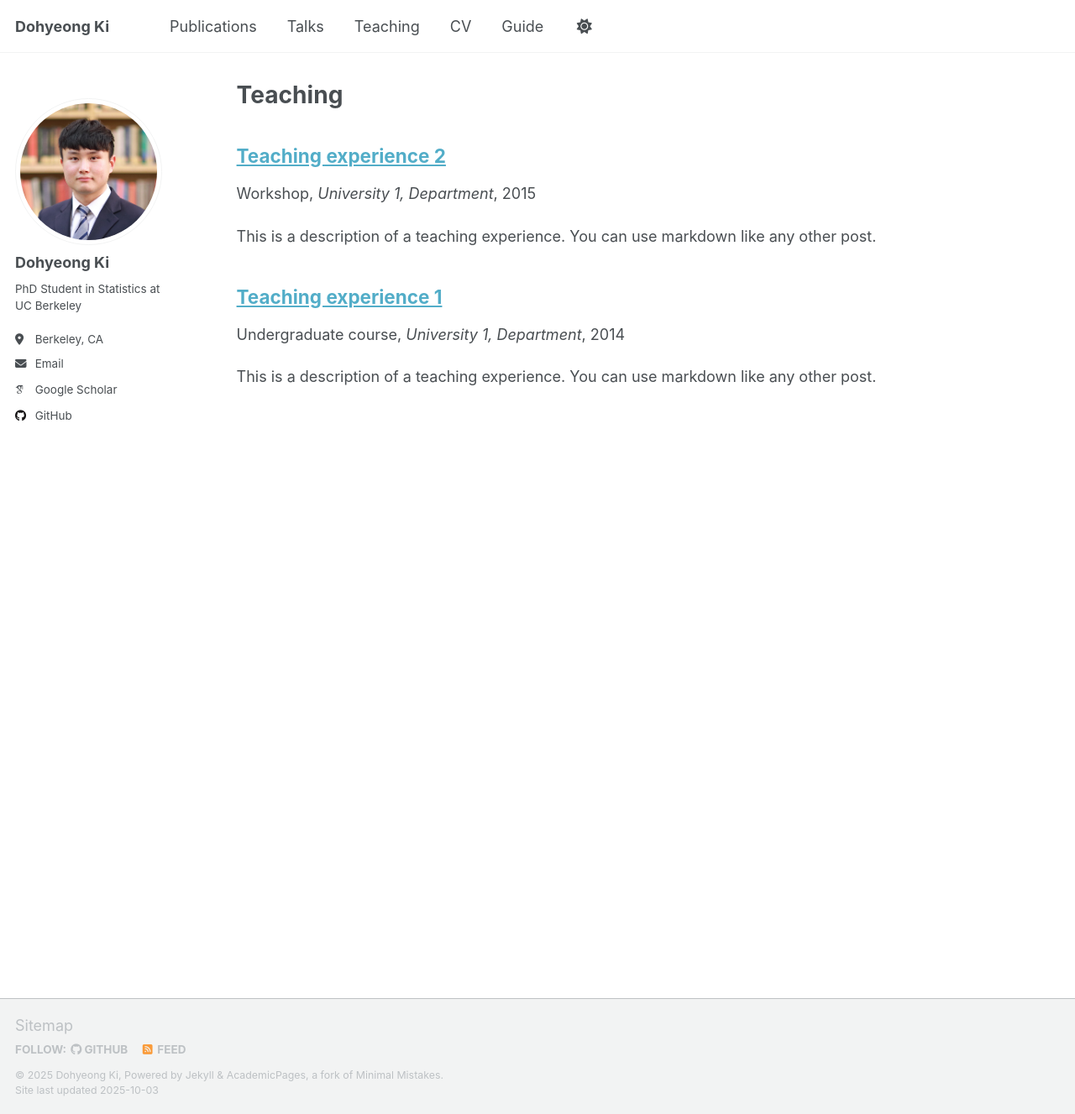
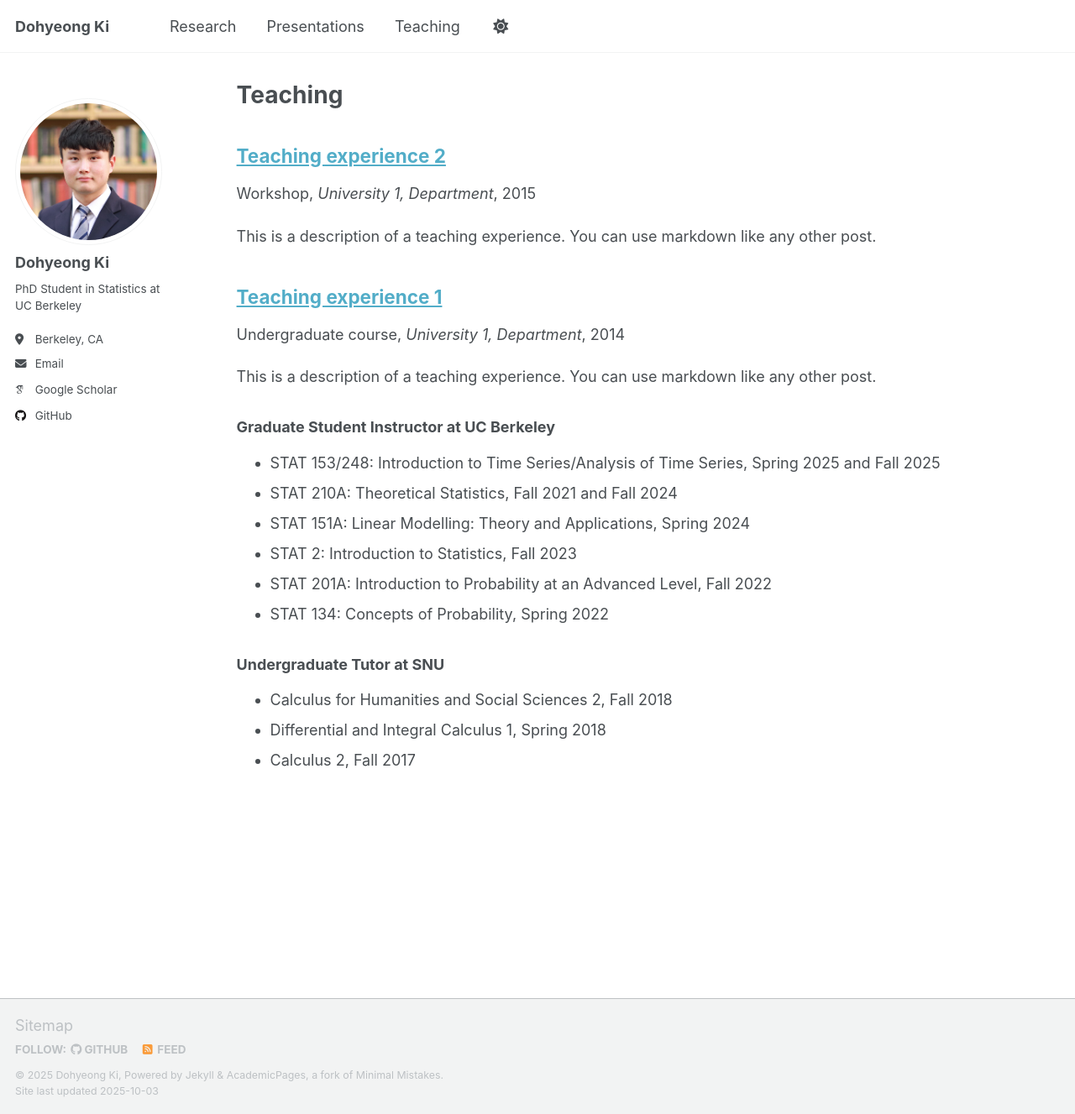
Before and after one commit to DohyeongKi/dohyeongki.github.io, a Jekyll site: the page built from _pages/teaching.md, in a window 1280 px wide and 1327 px high. Shown: the whole window at 84% size. Built offline with Jekyll 4.4.1, drawn with Linux system fonts in a browser that asks for light colours; some web fonts are replaced; a script that is not in the unit is left out.

Commit message:
Update teaching

```diff
--- a/_data/navigation.yml
+++ b/_data/navigation.yml
@@ -8,10 +8,10 @@
 #      Markdown formatted page while the second is generated using JSON.
 
 main:
-  - title: "Publications"
+  - title: "Research"
     url: /publications/
 
-  - title: "Talks"
+  - title: "Presentations"
     url: /talks/
 
   - title: "Teaching"
@@ -23,11 +23,11 @@ main:
   #- title: "Blog Posts"
   #  url: /year-archive/
 
-  - title: "CV"
-    url: /cv/
+  #- title: "CV"
+  #  url: /cv/
 
-  # - title: "CV"
-  #   url: /cv-json/
+  #- title: "CV"
+  #  url: /cv-json/
 
-  - title: "Guide"
-    url: /markdown/
+  #- title: "Guide"
+  #  url: /markdown/
--- /dev/null
+++ b/_pages/teaching.md
@@ -0,0 +1,28 @@
+---
+layout: archive
+title: "Teaching"
+permalink: /teaching/
+author_profile: true
+---
+
+{% include base_path %}
+
+{% for post in site.teaching reversed %}
+  {% include archive-single.html %}
+{% endfor %}
+
+### Graduate Student Instructor at UC Berkeley
+
+- STAT 153/248: Introduction to Time Series/Analysis of Time Series, Spring 2025 and Fall 2025
+- STAT 210A: Theoretical Statistics, Fall 2021 and Fall 2024
+- STAT 151A: Linear Modelling: Theory and Applications, Spring 2024
+- STAT 2: Introduction to Statistics, Fall 2023
+- STAT 201A: Introduction to Probability at an Advanced Level, Fall 2022
+- STAT 134: Concepts of Probability, Spring 2022
+
+
+### Undergraduate Tutor at SNU
+
+- Calculus for Humanities and Social Sciences 2, Fall 2018
+- Differential and Integral Calculus 1, Spring 2018
+- Calculus 2, Fall 2017
```
Also changed, not shown: _pages/about.md (+1 -1 lines), _pages/teaching.html (deleted, +0 -12 lines).
